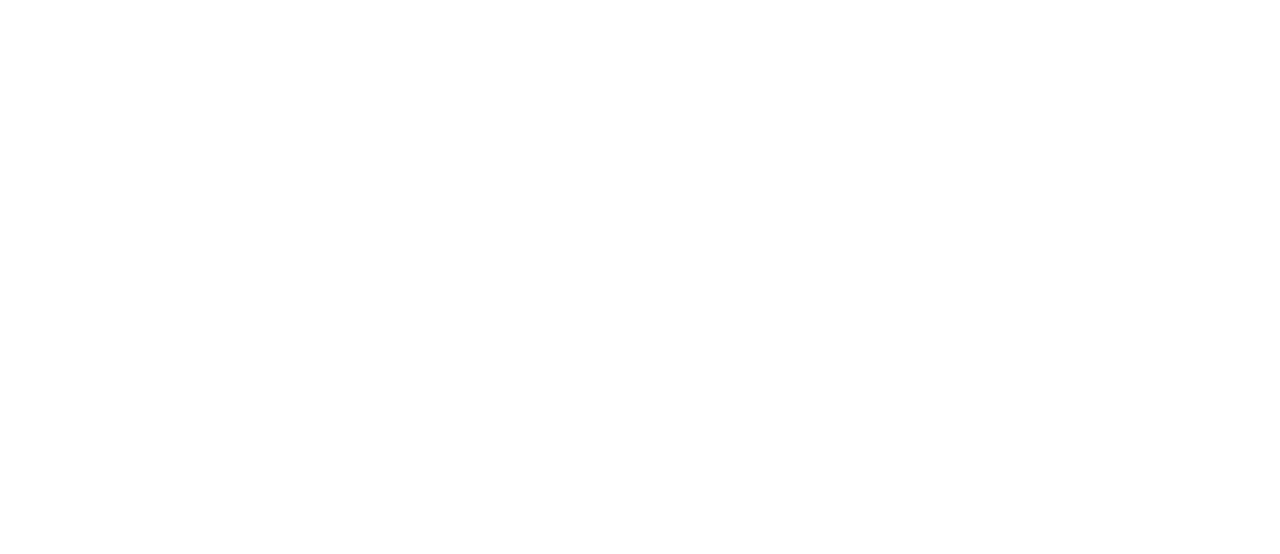
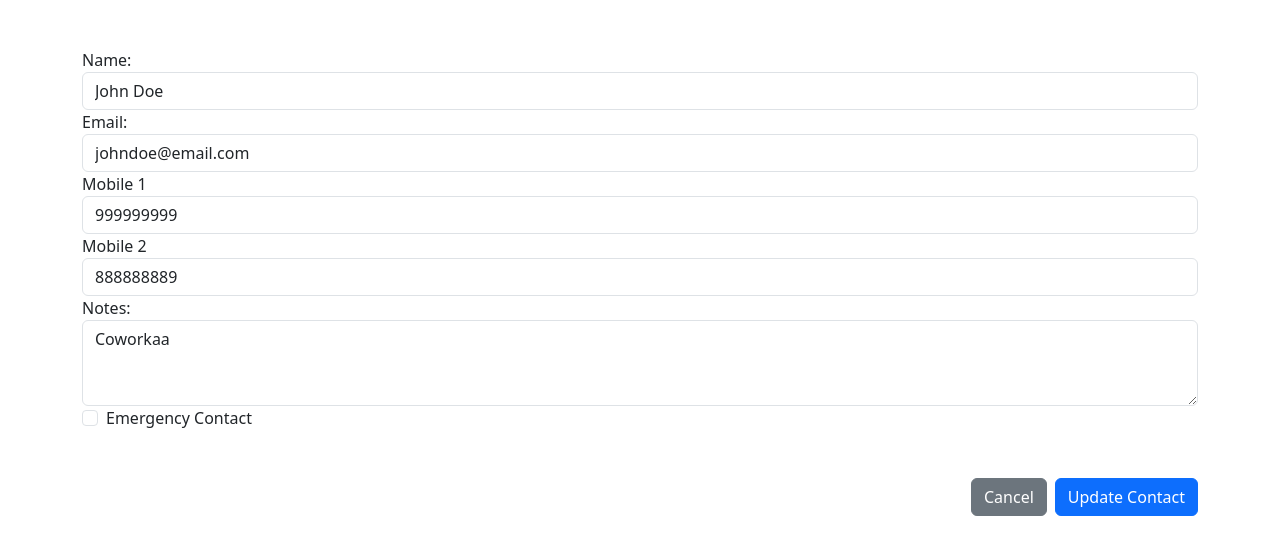
Before and after one commit to kelvosk/contacts-management, an Angular app: page /edit/1 in a window 1280 px wide. Before the commit this address led to /. Shown: the top 554 px of the page. Built offline with nearby package versions, Linux system fonts and the light colour scheme; data requests are answered from the project's data file.

Commit message:
adding the component to edit contact, new validations will be added

```diff
--- a/db.json
+++ b/db.json
@@ -1,14 +1,14 @@
 {
   "contacts": [
     {
-      "id": "1",
       "name": "John Doe",
       "email": "johndoe@email.com",
-      "mobile": "99999999999",
-      "secondMobile": "8888888888",
-      "notes": "Cowork",
+      "mobile": "999999999",
+      "secondMobile": "888888889",
+      "notes": "Coworkaa",
       "isBlocked": false,
-      "isEmergencyContact": false
+      "isEmergencyContact": false,
+      "id": "1"
     },
     {
       "id": "2",
@@ -31,14 +31,14 @@
       "isEmergencyContact": true
     },
     {
-      "id": "5cfea6d7-458e-4f2b-81e6-e0a44749e69e",
       "name": "Kelvin G",
       "email": "kelving@gmail.com",
       "mobile": "999999999",
       "secondMobile": "",
       "notes": "adsdasdadad",
       "isBlocked": false,
-      "isEmergencyContact": true
+      "isEmergencyContact": false,
+      "id": "5cfea6d7-458e-4f2b-81e6-e0a44749e69e"
     }
   ]
 }
--- a/src/app/app.routes.ts
+++ b/src/app/app.routes.ts
@@ -12,4 +12,9 @@
     title: 'Create new Contact',
     loadComponent: () => import('./create-contact/create-contact').then((c) => c.CreateContact),
   },
+  {
+    path: 'edit/:id',
+    title: 'Edit Contact',
+    loadComponent: () => import('./edit-contact/edit-contact').then((c) => c.EditContact),
+  },
 ];
--- a/src/app/contacts/contacts.html
+++ b/src/app/contacts/contacts.html
@@ -18,13 +18,14 @@
         @for (contact of contacts; track contact.id) {
           <tr>
             <td scope="row">
-              {{ contact.name }}
+              <a [routerLink]="['/edit/', contact.id]"> {{ contact.name }} </a>
               @if (contact.isEmergencyContact) {
                 <span>
                   <i class="bi bi-patch-plus"></i>
                 </span>
               }
             </td>
+
             <td>{{ contact.email }}</td>
             <td>{{ contact.mobile }}</td>
             <td>{{ validateFieldContentOrReturnDash(contact.secondMobile) }}</td>
--- /dev/null
+++ b/src/app/edit-contact/edit-contact.html
@@ -0,0 +1,54 @@
+<form [formGroup]="contactForm" (ngSubmit)="onSubmit()">
+  <div class="container mt-5">
+    <div class="form-group">
+      <label for="name">Name: </label>
+      <input type="text" formControlName="name" class="form-control" id="name" required />
+    </div>
+    <div class="form-group">
+      <label for="email">Email: </label>
+      <input type="email" formControlName="email" class="form-control" id="email" required />
+    </div>
+    <div class="form-group">
+      <label for="mobile">Mobile 1</label>
+      <input
+        type="text"
+        maxlength="9"
+        formControlName="mobile"
+        class="form-control"
+        id="mobile"
+        required
+      />
+    </div>
+    <div class="form-group">
+      <label for="secondMobile">Mobile 2</label>
+      <input
+        type="text"
+        maxlength="9"
+        formControlName="secondMobile"
+        class="form-control"
+        id="secondMobile"
+      />
+    </div>
+    <div class="form-group">
+      <label for="notes">Notes:</label>
+      <textarea id="notes" formControlName="notes" class="form-control" rows="3"></textarea>
+    </div>
+    <div class="form-group">
+      <div class="form-check">
+        <input
+          class="form-check-input"
+          formControlName="isEmergencyContact"
+          type="checkbox"
+          id="emergencyContact"
+        />
+        <label class="form-check-label" for="emergencyContact">Emergency Contact</label>
+      </div>
+    </div>
+    <div class="d-grid d-md-flex justify-content-md-end mt-5">
+      <button type="button" class="btn btn-secondary" [routerLink]="['/list']">Cancel</button>
+      <button type="submit" class="btn btn-primary ms-2" [disabled]="!contactForm.valid">
+        Update Contact
+      </button>
+    </div>
+  </div>
+</form>
--- /dev/null
+++ b/src/app/edit-contact/edit-contact.ts
@@ -0,0 +1,79 @@
+import { Component, inject, OnInit } from '@angular/core';
+import { ContactService } from '../core/services/contact-service';
+import { ActivatedRoute, Router, RouterModule } from '@angular/router';
+import { FormControl, FormGroup, ReactiveFormsModule, Validators } from '@angular/forms';
+import { Contact } from '../core/models/contact';
+import { switchMap } from 'rxjs';
+
+@Component({
+  selector: 'app-edit-contact',
+  imports: [ReactiveFormsModule, RouterModule],
+  templateUrl: './edit-contact.html',
+  styleUrl: './edit-contact.scss',
+})
+export class EditContact implements OnInit {
+  private contactService = inject(ContactService);
+  private router = inject(Router);
+  private activatedRoute = inject(ActivatedRoute);
+
+  requestId: string = '';
+
+  ngOnInit(): void {
+    this.activatedRoute.paramMap
+      .pipe(
+        switchMap((params) => {
+          const id = params.get('id');
+
+          if (!id) {
+            this.router.navigate(['/list']);
+            throw new Error('Id not present');
+          }
+          this.requestId = id;
+          return this.contactService.getContactById(id);
+        }),
+      )
+      .subscribe({
+        next: (contact: Contact) => {
+          this.contactForm.patchValue(contact);
+        },
+        error: (err) => {
+          console.error(err);
+        },
+      });
+  }
+
+  contactForm = new FormGroup({
+    name: new FormControl<string>('', { nonNullable: true, validators: Validators.required }),
+    email: new FormControl<string>('', {
+      nonNullable: true,
+      validators: [Validators.email, Validators.required],
+    }),
+    mobile: new FormControl<string>('', {
+      nonNullable: true,
+      validators: [Validators.maxLength(9), Validators.required],
+    }),
+    secondMobile: new FormControl<string>('', { validators: Validators.maxLength(9) }),
+    notes: new FormControl<string>(''),
+    isEmergencyContact: new FormControl<boolean>(false, { nonNullable: true }),
+  });
+
+  onSubmit() {
+    if (this.contactForm.invalid) return;
+
+    const formValues = this.contactForm.getRawValue();
+
+    const contact: Contact = {
+      name: formValues.name,
+      email: formValues.email,
+      mobile: formValues.mobile,
+      secondMobile: formValues.secondMobile ? formValues.secondMobile : '',
+      notes: formValues.notes ? formValues.notes : '',
+      isBlocked: false,
+      isEmergencyContact: formValues.isEmergencyContact,
+    };
+
+    this.contactService.updateContact(this.requestId, contact).subscribe();
+
+    this.router.navigate(['/list']);
+  }
+}
```
Also changed, not shown: src/app/edit-contact/edit-contact.scss (added), 1 other file (tests, documents, lock files or other folders).
